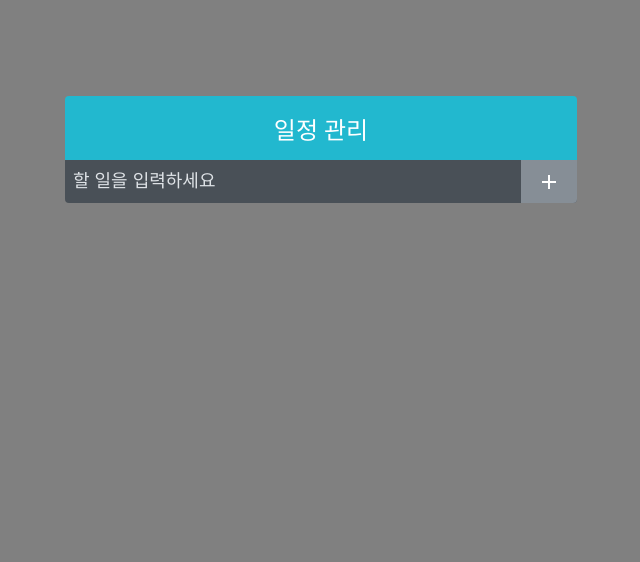
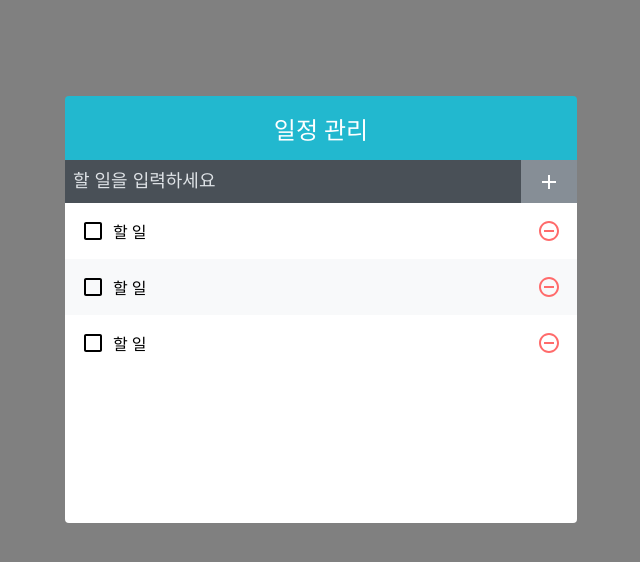
Before and after one commit to somin-p/react-to-do-list, a React (Create React App) app: page / in a window 1280 px wide. Shown: the top 562 px of the page, without its empty margins (319-959 px from the left). Built offline with nearby package versions, Linux system fonts and the light colour scheme.

Commit message:
Feat: Create List and ListItem components

```diff
--- a/src/app.jsx
+++ b/src/app.jsx
@@ -1,5 +1,6 @@
 import { createGlobalStyle } from "styled-components";
 import Insert from "./components/insert";
+import List from "./components/list";
 import Template from "./components/template";
 
 const GlobalStyle = createGlobalStyle`
@@ -14,6 +15,7 @@ function App() {
       <GlobalStyle />
       <Template>
         <Insert />
+        <List />
       </Template>
     </>
   );
--- /dev/null
+++ b/src/components/list.jsx
@@ -0,0 +1,21 @@
+import React from "react";
+import styled from "styled-components";
+import ListItem from "./list_item";
+
+const Wrapper = styled.div`
+  min-height: 320px;
+  max-height: 513px;
+  overflow-y: auto;
+`;
+
+const List = () => {
+  return (
+    <Wrapper>
+      <ListItem />
+      <ListItem />
+      <ListItem />
+    </Wrapper>
+  );
+};
+
+export default List;
--- /dev/null
+++ b/src/components/list_item.jsx
@@ -0,0 +1,64 @@
+import React from "react";
+import { MdRemoveCircleOutline, MdCheckBoxOutlineBlank } from "react-icons/md";
+import styled from "styled-components";
+
+const Wrapper = styled.div`
+  padding: 1rem;
+  display: flex;
+  align-items: center;
+  &:nth-child(even) {
+    background: #f8f9fa;
+  }
+`;
+
+const CheckBox = styled.div`
+  cursor: pointer;
+  flex: 1;
+  display: flex;
+  align-items: center;
+  svg {
+    font-size: 1.5rem;
+  }
+`;
+
+const Text = styled.div`
+  margin-left: 0.5rem;
+  flex: 1;
+  &.checked {
+    svg {
+      color: #22b8cf;
+    }
+    color: #adb5bd;
+    text-decoration: line-through;
+  }
+`;
+
+const Remove = styled.div`
+  display: flex;
+  align-items: center;
+  font-size: 1.5rem;
+  color: #ff6b6b;
+  cursor: pointer;
+  &:hover {
+    color: #ff8787;
+  }
+  & + & {
+    border-top: 1px solid #dee2e6;
+  }
+`;
+
+const ListItem = () => {
+  return (
+    <Wrapper>
+      <CheckBox>
+        <MdCheckBoxOutlineBlank />
+        <Text>할 일</Text>
+      </CheckBox>
+      <Remove>
+        <MdRemoveCircleOutline />
+      </Remove>
+    </Wrapper>
+  );
+};
+
+export default ListItem;
```
